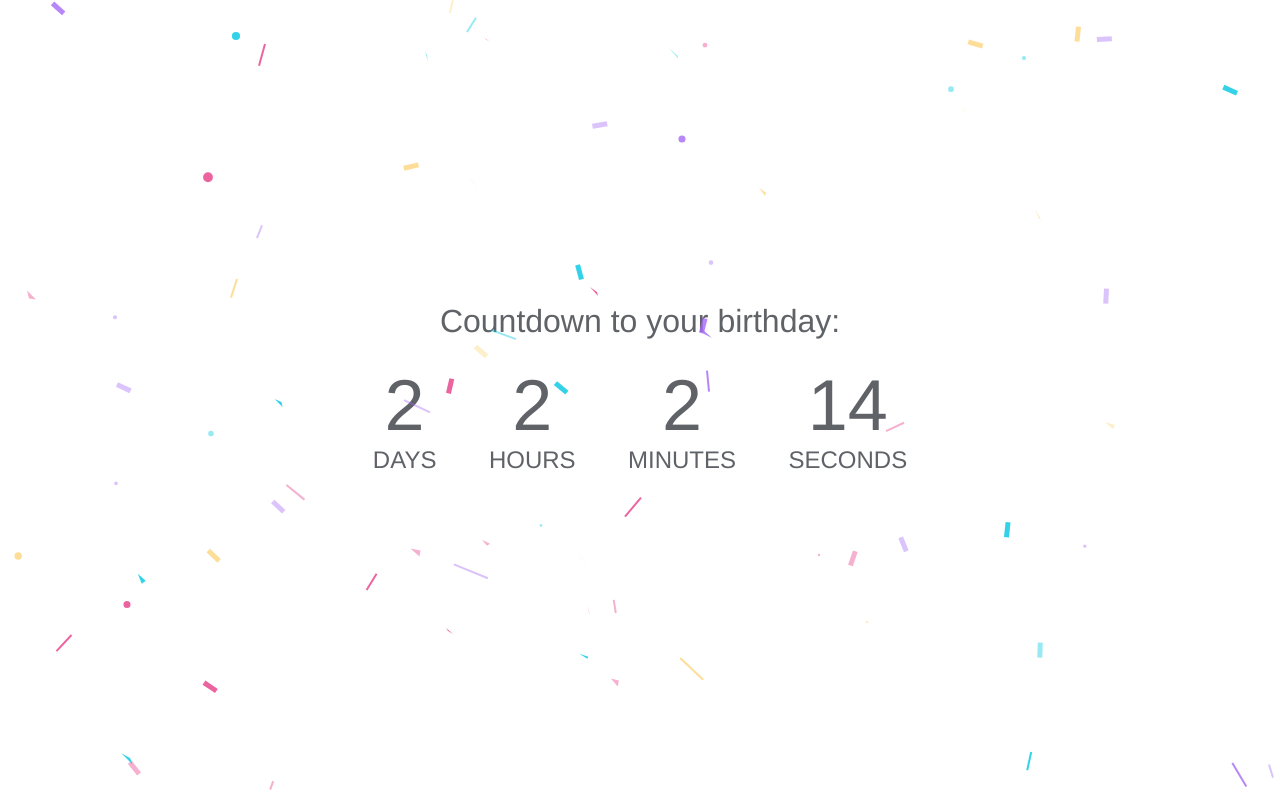
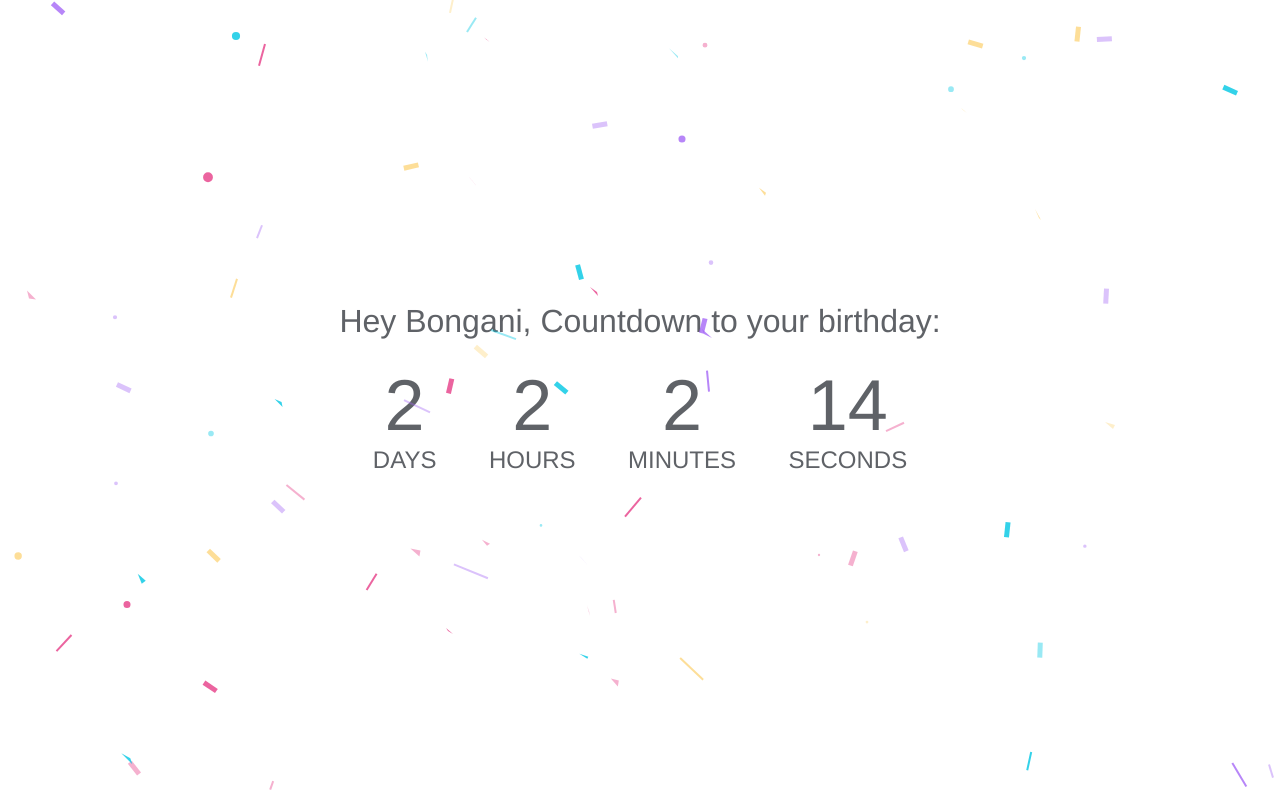
Before and after one commit to ThatoMathe/Birthday-Countdown, a plain HTML site: page index.html in a window 1280 px wide. Drawn offline with Linux system fonts and the light colour scheme.

Commit message:
Added a name to html

```diff
--- a/index.html
+++ b/index.html
@@ -4,7 +4,7 @@
 <head>
     <meta charset="utf-8" />
     <meta name="viewport" content="width=device-width" />
-    <title>Happy Birthday to the Love of my Life,Bongani Mazibuko!</title>
+    <title>Happy Birthday Bongani Mazibuko!</title>
 
     <link rel="stylesheet" href="styles/flexbox-center-container.css" media="all">
     <link rel="stylesheet" href="styles/system-fonts.css" media="all">
@@ -15,7 +15,7 @@
     <canvas id=c></canvas>
     <canvas id="confetti"></canvas>
     <div class="container" id="count">
-        <h1 id="head">Countdown to your birthday:</h1>
+        <h1 id="head">Hey Bongani, Countdown to your birthday:</h1>
         <ul>
             <li><span id="day"></span>days</li>
             <li><span id="hour"></span>hours</li>
```
